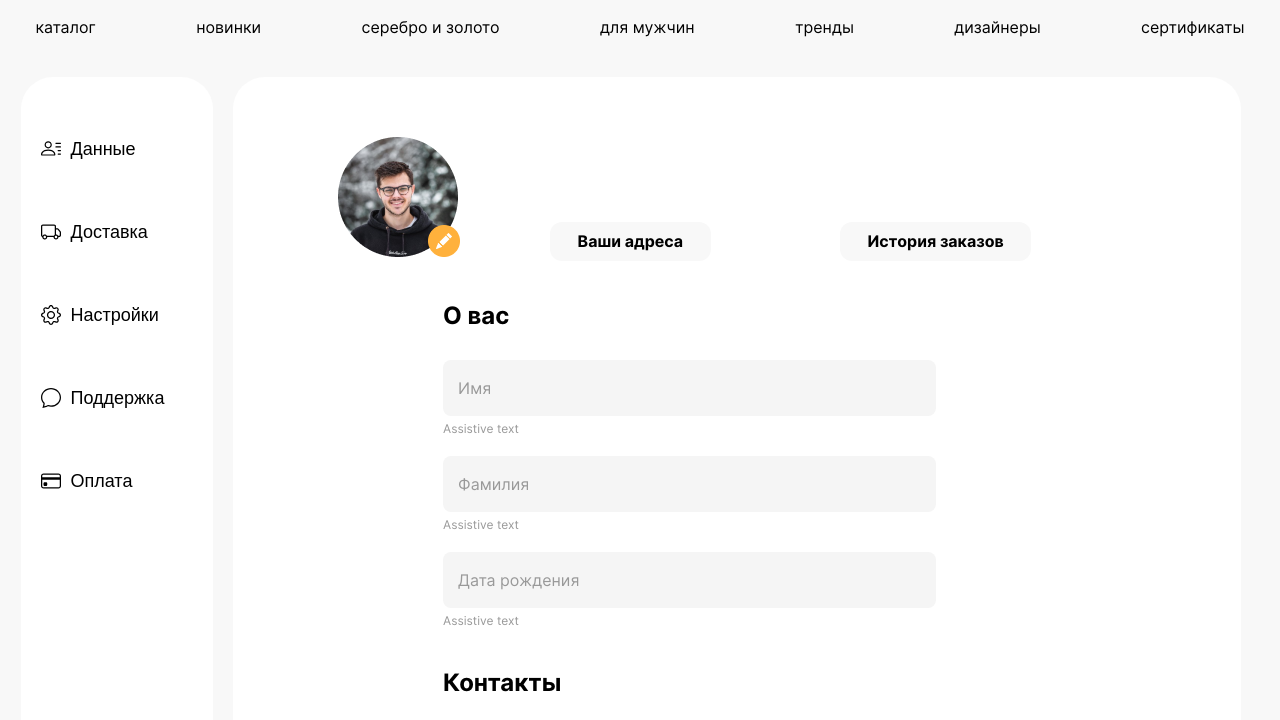
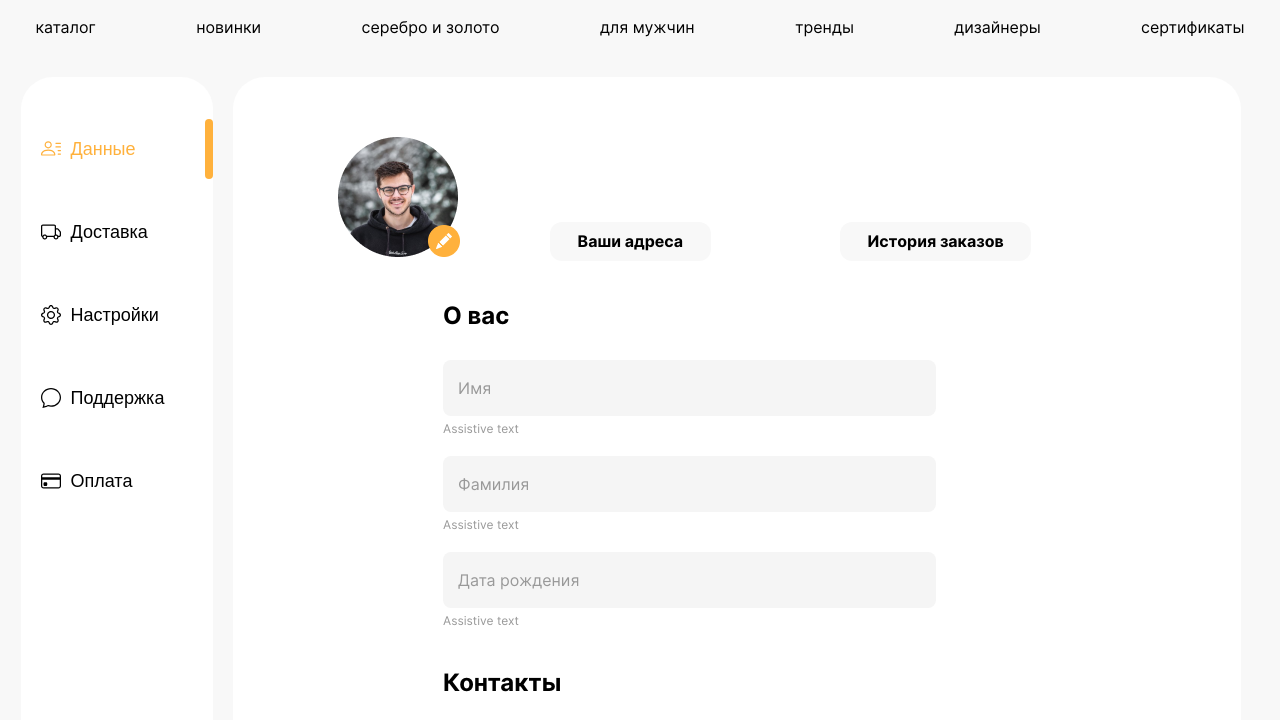
Before and after one commit to MinullinIlfat/Test-project-profile, a plain HTML site: page index.html in a window 1280 px wide. Both pictures are taken after a click on the button "Данные". Shown: the part 80-800 px from the top of the page. Drawn offline with Linux system fonts and the light colour scheme.

Commit message:
add border sidebar-item

```diff
--- a/index.html
+++ b/index.html
@@ -85,6 +85,7 @@
                         />
                     </svg>
                     Данные
+                    <div class="button-border"></div>
                 </button>
                 <button class="sidebar-item">
                     <svg width="20" height="16" viewBox="0 0 20 16" xmlns="http://www.w3.org/2000/svg">
@@ -92,6 +93,7 @@
                         />
                     </svg>
                     Доставка
+                    <div class="button-border"></div>
                 </button>
                 <button class="sidebar-item">
                     <svg width="20" height="20" viewBox="0 0 20 20" xmlns="http://www.w3.org/2000/svg">
@@ -108,6 +110,7 @@
                         </defs>
                     </svg>
                     Настройки
+                    <div class="button-border"></div>
                 </button>
                 <button class="sidebar-item">
                     <svg width="20" height="20" viewBox="0 0 20 20" xmlns="http://www.w3.org/2000/svg">
@@ -116,6 +119,7 @@
                         />
                     </svg>
                     Поддержка
+                    <div class="button-border"></div>
                 </button>
                 <button class="sidebar-item">
                     <svg width="20" height="20" viewBox="0 0 20 20" xmlns="http://www.w3.org/2000/svg">
@@ -125,6 +129,7 @@
                         />
                     </svg>
                     Оплата
+                    <div class="button-border"></div>
                 </button>
                 <button class="sidebar-item logout">
                     <svg width="20" height="21" viewBox="0 0 20 21" xmlns="http://www.w3.org/2000/svg">
@@ -143,6 +148,7 @@
                         </defs>
                     </svg>
                     Выйти
+                    <div class="button-border"></div>
                 </button>
             </div>
         </div>
--- a/style.css
+++ b/style.css
@@ -104,6 +104,7 @@ body {
     background: #FFFFFF;
     border-radius: 32px 32px 0 0;
     margin-right: 19.7px;
+    position: relative;
 }
 
 .container .sidebar-item {
@@ -118,14 +119,24 @@ body {
     border: 0;
 }
 
-.container .sidebar-item:hover, .sidebar-item:hover svg{
+.container .sidebar-item:hover, .sidebar-item:hover svg,
+.sidebar-item:focus, .sidebar-item:focus svg{
     color: #FFB13C;
     fill: #FFB13C;
 }
 
-/*Доделать бордер*/
-.container .sidebar-item:active {
-    border-right: 8px solid #FFB13C;
+.button-border {
+    width: 8px;
+    height: 60px;
+    background: #FFB13C;
+    border-radius: 46px;
+    position: absolute;
+    right: 0;
+    display: none;
+}
+
+.container .sidebar-item:focus .button-border {
+    display: block;
 }
 
 .container .logout {
```
